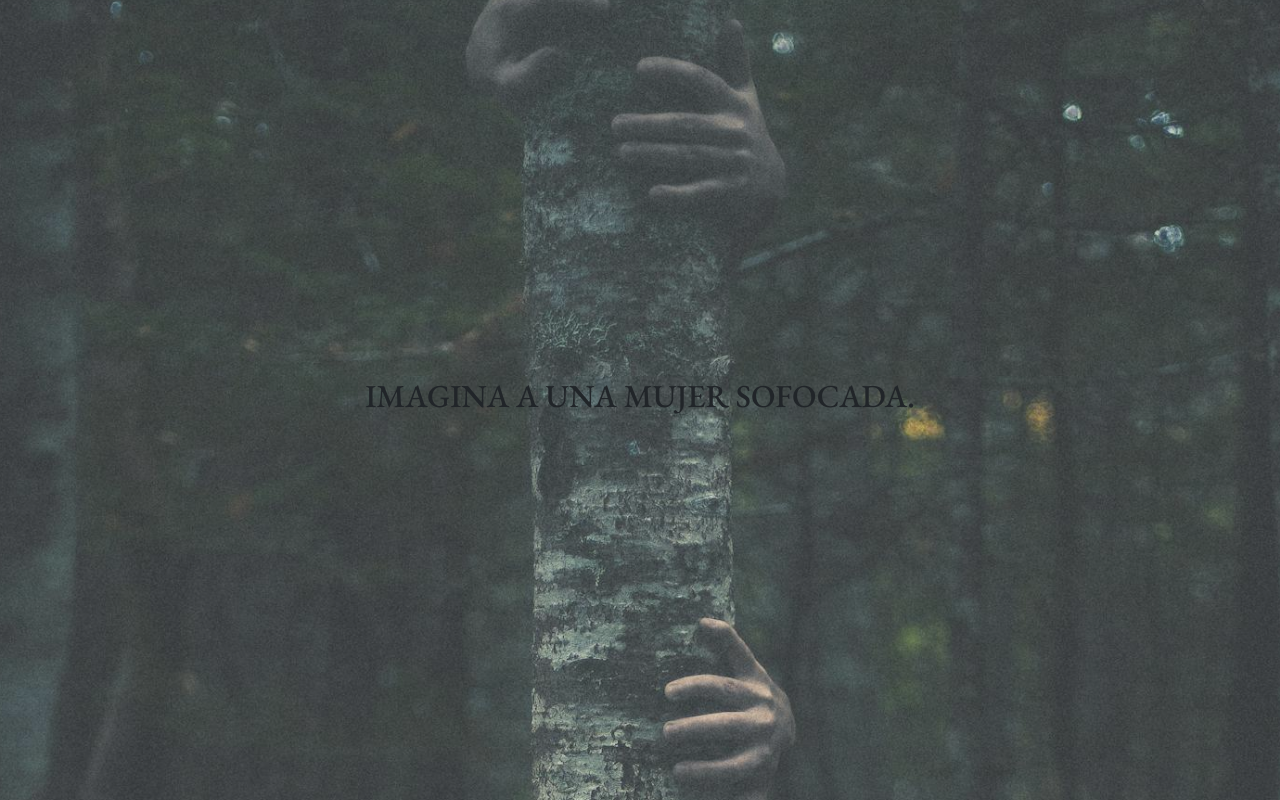
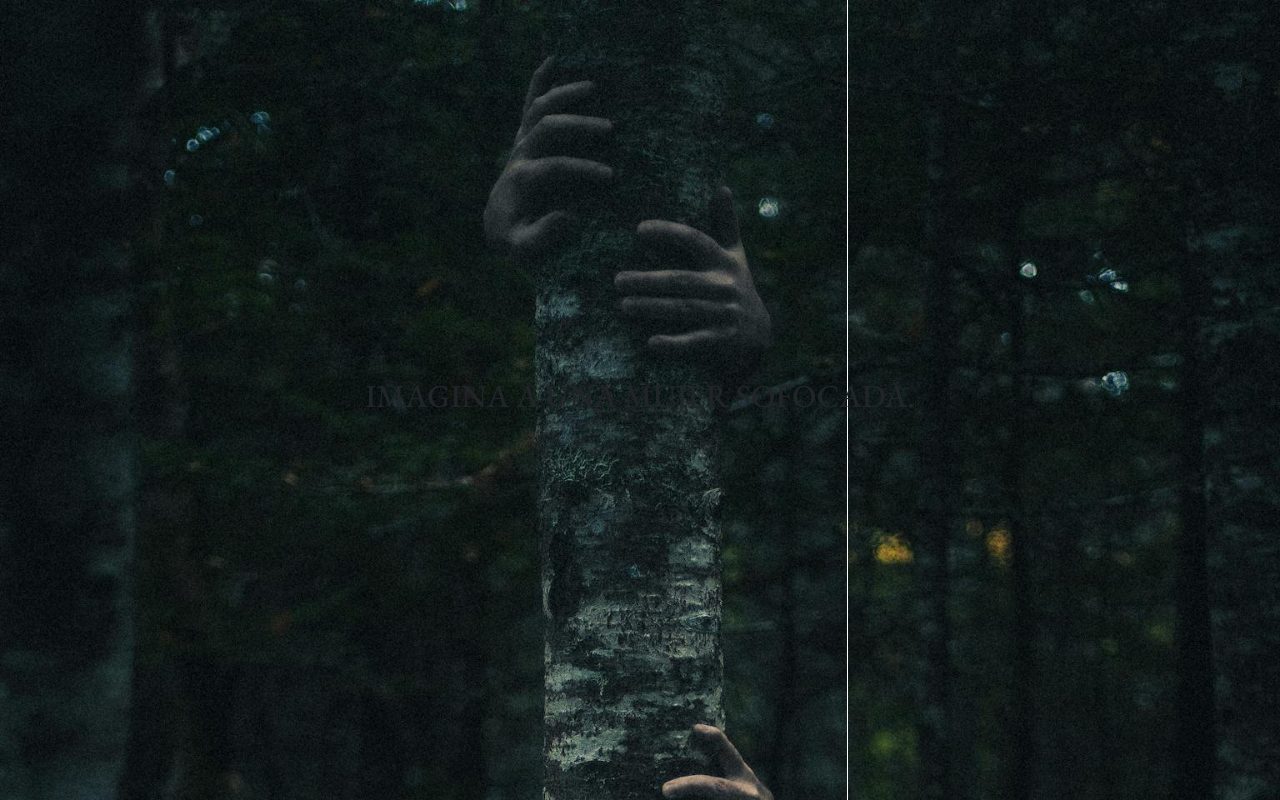
Before and after one commit to alessandrovaru/short-film-app, a Next.js app: page / in a window 1280 px wide. Shown: the top 800 px of the page. Built offline with nearby package versions, Linux system fonts and the light colour scheme.

Commit message:
refactor: Update Hero and HeroMotion components

```diff
--- a/src/components/home/Hero/Hero.jsx
+++ b/src/components/home/Hero/Hero.jsx
@@ -1,12 +1,9 @@
-'use client'
 import Image from 'next/image';
 import styles from './Hero.module.css';
 import { register } from 'swiper/element/bundle';
-import { useRef } from 'react';
 
 register();
 
-import { useScroll, useSpring, useTransform, motion } from "framer-motion";
 
 const data = {
   title: "Short Film",
@@ -16,23 +13,11 @@ const data = {
 
 export const Hero = () => {
 
-  const container = useRef(null);
-  const { scrollYProgress } = useScroll({
-    target: container,
-    offset:['end start', 'start end']
-  });
-
-  const translateX = useTransform(scrollYProgress, [0, 1], ["-80%", "50%"]);
-  const translateXSpring = useSpring(translateX, { stiffness: 100, damping: 10 });
-
-  const scale = useTransform(scrollYProgress, [0, 1], [0.9, 1.9]);
-  const opacity = useTransform(scrollYProgress, [0, 1], [1, 0.04]);
-
   return (
-    <section ref={container} className={styles.container}>
-      <motion.div className={styles.imageContainer} style={{ y: translateXSpring, scale, opacity }}>
+    <section  className={styles.container}>
+      <div className={styles.imageContainer} >
         <Image className={styles.image} src={data.image} alt={data.title} fill />
-      </motion.div>
+      </div>
     </section>
   );
 }
--- a/src/components/home/HeroMotion/HeroMotion.jsx
+++ b/src/components/home/HeroMotion/HeroMotion.jsx
@@ -10,12 +10,12 @@ export const HeroMotion = ({title, subtitle, position}) =>  {
 
   return (
     <section  className={`${styles.textSection} appear`}>
-      <motion.div className={`${styles.textContainer}`} id={position} >
+      <div className={`${styles.textContainer}`} id={position} >
         <>
           {title ? <h2>{title}</h2> : <></>}
           {subtitle ? <p>{subtitle}</p> : <></>}
         </>
-      </motion.div>
+      </div>
     </section>
   )
 }
```
